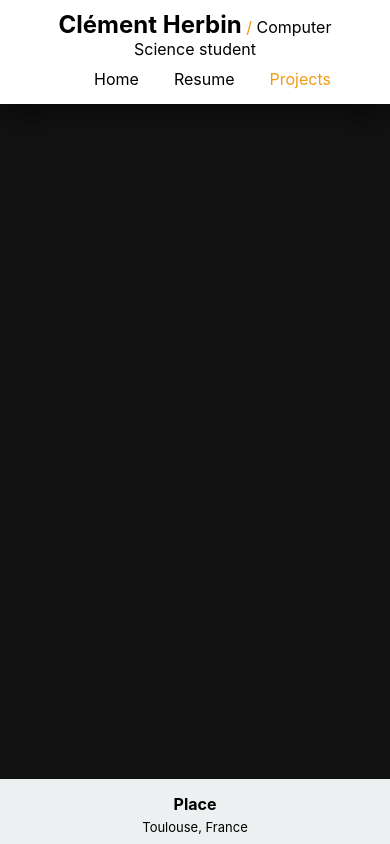
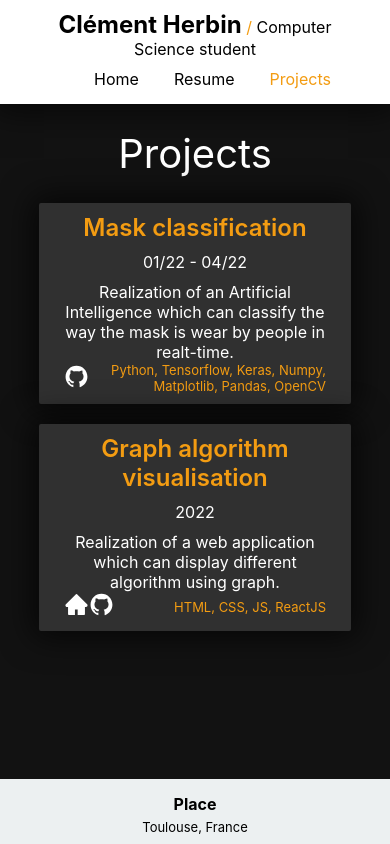
Before and after one commit to Herbin-Clement/portFolio, a React (Create React App) app: page / in a window 390 px wide. Both pictures are taken after a click on the element "Projects". Shown: the top 844 px of the page. Built offline with nearby package versions, Linux system fonts and the light colour scheme.

Commit message:
implements projects tab and split App

```diff
--- a/src/App.js
+++ b/src/App.js
@@ -1,36 +1,17 @@
-import { useState } from "react";
-
-import Header from "./components/header/Header";
-import Home from "./components/home/Home";
-import Resume from "./components/resume/Resume";
-import Projects from "./components/projects/Projects";
-import Footer from "./components/footer/Footer";
+import Main from "./components/Main";
+import MainSHS from "./components/MainSHS";
 
 import "./App.css";
 
+const isMain = true;
+
 const App = () => {
-
-  const pages = [<Home key={0}/>, <Resume key={1}/>, <Projects key={2}/>];
-  const pagenames = ["Home", "Resume", "Projects"]
-
-  const [currentPage, setCurrentPage] = useState(0);
-
-  const ChangePage = (n) => {
-    setCurrentPage(n);
-    document.title = `${pagenames[n]} | Herbin`;
-  }
-
   return (
-    <div className="App">
-      <Header callback={ChangePage} id={currentPage}/>
-      {
-        pages.map((page, n) => {
-          return n === currentPage && page;
-        })
-      }
-      <Footer/>
-    </div>
-  );
+    <>
+      {isMain && <Main/>}
+      {!isMain && <MainSHS/>}
+    </>
+  )
 }
 
 export default App;
--- /dev/null
+++ b/src/components/Main.jsx
@@ -0,0 +1,34 @@
+import { useState } from "react";
+
+import Header from "./header/Header";
+import Home from "./home/Home";
+import Resume from "./resume/Resume";
+import Projects from "./projects/Projects";
+import Footer from "./footer/Footer";
+
+const Main = () => {
+
+  const pages = [<Home key={0}/>, <Resume key={1}/>, <Projects key={2}/>];
+  const pagenames = ["Home", "Resume", "Projects"]
+
+  const [currentPage, setCurrentPage] = useState(0);
+
+  const ChangePage = (n) => {
+    setCurrentPage(n);
+    document.title = `${pagenames[n]} | Herbin`;
+  }
+
+  return (
+    <div className="App">
+      <Header callback={ChangePage} id={currentPage}/>
+      {
+        pages.map((page, n) => {
+          return n === currentPage && page;
+        })
+      }
+      <Footer/>
+    </div>
+  );
+}
+
+export default Main;
--- /dev/null
+++ b/src/components/MainSHS.jsx
@@ -0,0 +1,34 @@
+import { useState } from "react";
+
+import Header from "./header/Header";
+import Home from "./home/Home";
+import Resume from "./resume/Resume";
+import Projects from "./projects/Projects";
+import Footer from "./footer/Footer";
+
+const MainSHS = () => {
+
+  const pages = [<Home key={0}/>, <Resume key={1}/>, <Projects key={2}/>];
+  const pagenames = ["Home", "Resume", "Projects"]
+
+  const [currentPage, setCurrentPage] = useState(0);
+
+  const ChangePage = (n) => {
+    setCurrentPage(n);
+    document.title = `${pagenames[n]} | Herbin`;
+  }
+
+  return (
+    <div className="App">
+      <Header callback={ChangePage} id={currentPage}/>
+      {
+        pages.map((page, n) => {
+          return n === currentPage && page;
+        })
+      }
+      <Footer/>
+    </div>
+  );
+}
+
+export default MainSHS;
--- a/src/components/home/Home.css
+++ b/src/components/home/Home.css
@@ -1,10 +1,12 @@
 @media (min-width: 1080px) {
     .home {
+        box-sizing: border-box;
         display: flex;
         align-items: center;
         justify-content: center;
         width: 100%;
         min-height: 80vh;
+        padding: 25px 0;
         color: #2c3e50;
     }
 
@@ -45,11 +47,13 @@
 
 @media (max-width: 1080px) {
     .home {
+        box-sizing: border-box;
         display: flex;
         align-items: center;
         justify-content: center;
         width: 100%;
         min-height: 80vh;
+        padding: 25px 0;
         color: #2c3e50;
     }
 
--- /dev/null
+++ b/src/components/projects/ProjectCard.jsx
@@ -0,0 +1,32 @@
+import { AiFillGithub } from 'react-icons/ai';
+import { AiFillHome } from 'react-icons/ai';
+
+import "./Projects.css";
+
+const ProjectCard = ({name, date, children, stack, github, website}) => {
+
+    const style = {
+        color: "white"
+    }
+
+    return (
+        <div className="project-card">
+            <div className="project-card-title">{name}</div>
+            <div className="project-card-date">{date}</div>
+            <div className="project-card-text">
+                {children}
+            </div>
+            <div className="project-card-bottom">
+                <div className="project-card-logo">
+                    {website !== undefined && <a href={website}><AiFillHome size={"25px"} style={style}/></a>}
+                    {github !== undefined && <a href={github}><AiFillGithub size={"25px"} style={style}/></a>}
+                </div>
+                <div className="project-card-stack">
+                    {stack}
+                </div>
+            </div>
+        </div>
+    )
+};
+
+export default ProjectCard;
--- a/src/components/projects/Projects.css
+++ b/src/components/projects/Projects.css
@@ -1,3 +1,100 @@
-.projects {
+@media (min-width: 1080px) {
+    .project-card {
+        box-sizing: border-box;
+        display: flex;
+        flex-direction: column;
+        width: 35%;
+        margin-bottom: 20px;
+        padding: 10px 25px;
+        border-radius: 2px;
+        box-shadow: 0px 0px 32px 6px rgba(0,0,0,0.69);
+        background-color: #303030;
+        color: white;
+    }
+
+    .project-card-content {
+        display: flex;
+    }
+
+    .project-card-text {
+        margin-bottom: 5px;
+    }
+}
+
+@media (max-width: 1080px) {
+    .project-card {
+        box-sizing: border-box;
+        display: flex;
+        flex-direction: column;
+        width: 80%;
+        margin-bottom: 20px;
+        padding: 10px 25px;
+        border-radius: 2px;
+        box-shadow: 0px 0px 32px 6px rgba(0,0,0,0.69);
+        background-color: #303030;
+        color: white;
+    }
+
+    .project-card-content {
+        display: flex;
+        flex-direction: column;
+    }
+
+    .project-card-text {
+        text-align: center;
+    }
+}
+
+.project {
+    box-sizing: border-box;
+    display: flex;
+    flex-direction: column;
+    align-items: center;
+    width: 100%;
     min-height: 80vh;
+    padding: 25px 0;
 }
+
+.project-title {
+    font-size: 40px;
+    margin-bottom: 25px;
+    color: white;
+}
+
+.project-card-title {
+    margin-bottom: 10px;
+    font-size: x-large;
+    font-weight: 600;
+    text-align: center;
+    color: #f39c12;
+}
+
+.project-card-company {
+    margin-bottom: 5px;
+    font-size: large;
+}
+
+.project-card-place {
+    color: #fa983a;
+}
+
+.project-card-date {
+    text-align: center;
+    margin-bottom: 10px;
+}
+
+.project-card-bottom {
+    display: flex;
+    justify-content: space-between;
+    align-items: center;
+}
+
+.project-card-logo {
+    margin-right: 10px;
+}
+
+.project-card-stack {
+    color: #f39c12;
+    font-size: small;
+    text-align: end;
+}
--- a/src/components/projects/Projects.jsx
+++ b/src/components/projects/Projects.jsx
@@ -1,11 +1,28 @@
+import ProjectCard from "./ProjectCard";
+
 import "./Projects.css";
 
-const Projects = () => {
+const Project = () => {
     return (
-        <div className="projects">
-
+        <div className="project">
+            <div className="project-title">Projects</div>
+            <ProjectCard
+                name={"Mask classification"}
+                date={"01/22 - 04/22"}
+                github={"https://github.com/Herbin-Clement/mask-classification"}
+                stack="Python, Tensorflow, Keras, Numpy, Matplotlib, Pandas, OpenCV">
+                    <div>Realization of an Artificial Intelligence which can classify the way the mask is wear by people in realt-time.</div>
+            </ProjectCard>
+            <ProjectCard
+                name={"Graph algorithm visualisation"}
+                date={"2022"}
+                github={"https://github.com/Herbin-Clement/graph-visu"}
+                website={"https://graph.hclement.fr"}
+                stack="HTML, CSS, JS, ReactJS">
+                <div>Realization of a web application which can display different algorithm using graph.</div>
+            </ProjectCard>
         </div>
     )
 };
 
-export default Projects;
+export default Project;
--- a/src/components/resume/Resume.css
+++ b/src/components/resume/Resume.css
@@ -57,11 +57,13 @@
 }
 
 .resume {
+    box-sizing: border-box;
     display: flex;
     flex-direction: column;
     align-items: center;
     width: 100%;
     min-height: 80vh;
+    padding: 25px 0;
 }
 
 .resume-title {
```
